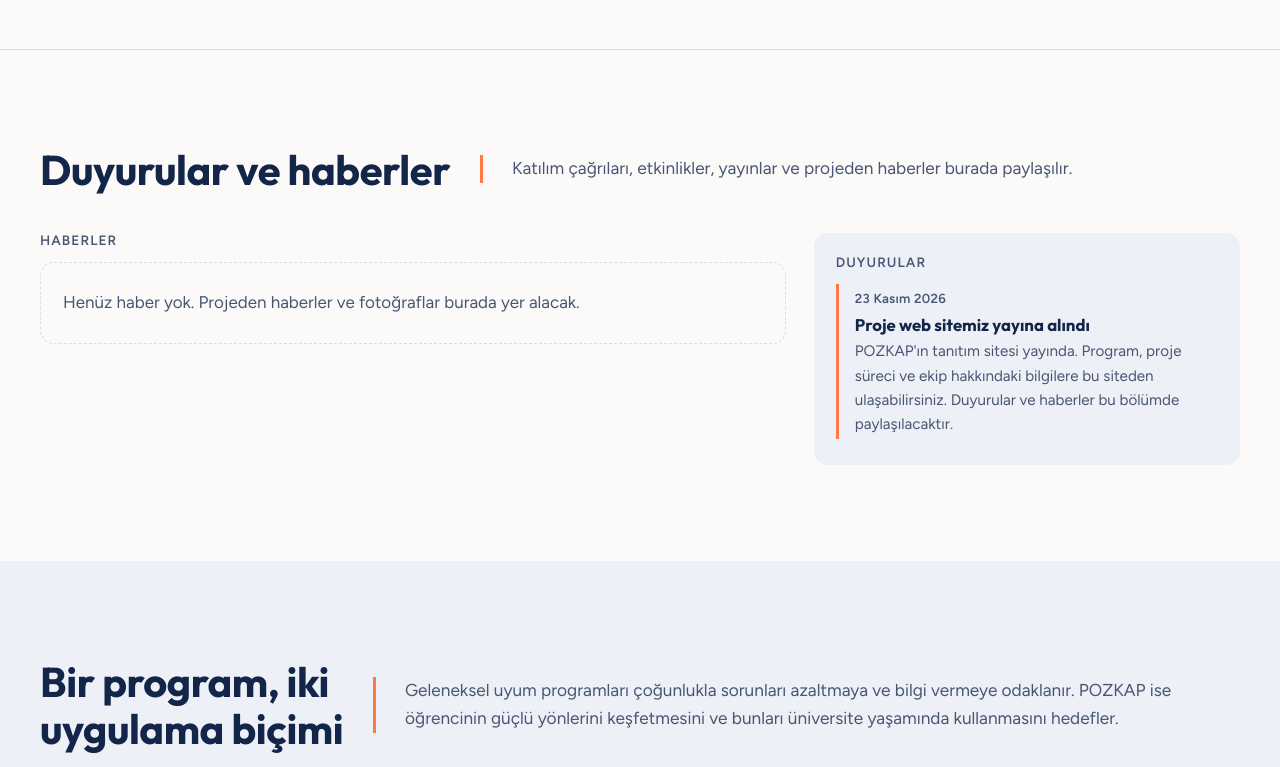
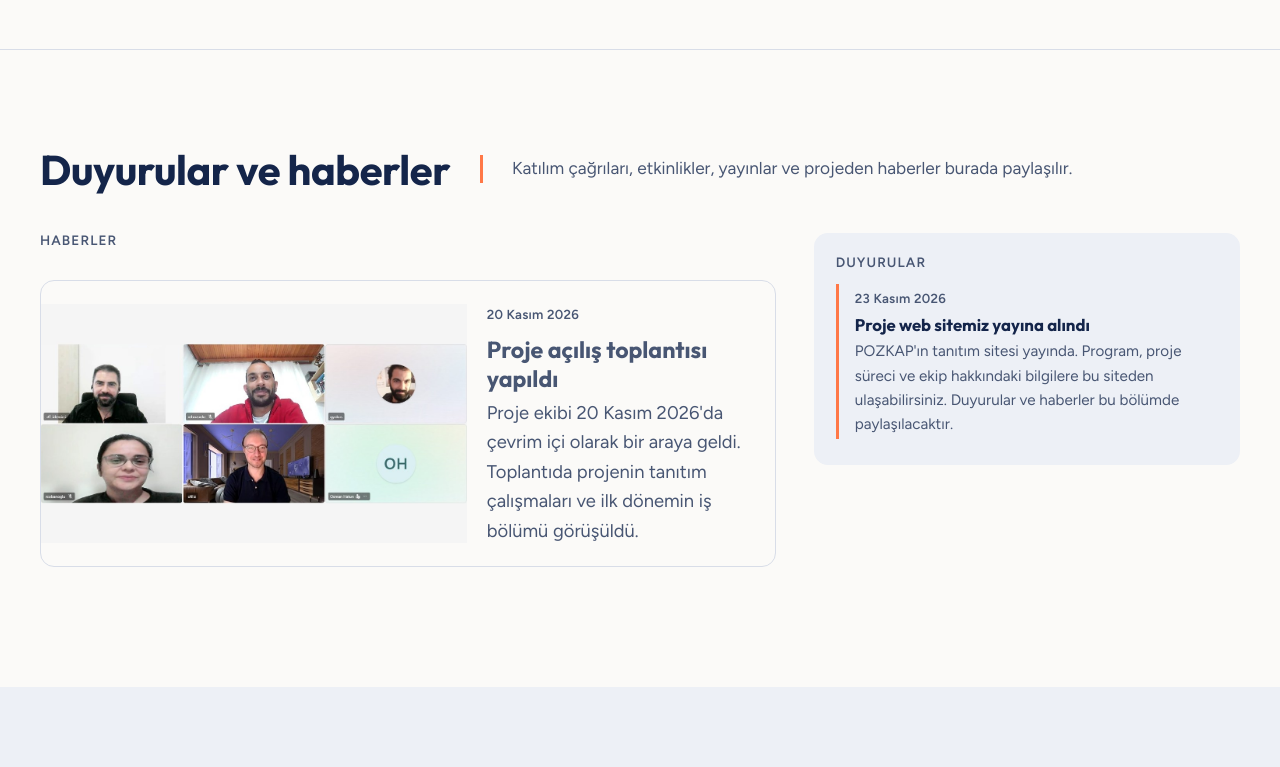
Before and after one commit to pozkap/pozkap.github.io, a plain HTML site: page index.html in a window 1280 px wide. Shown: the part 578-1345 px from the top of the page. Drawn offline with Linux system fonts and the light colour scheme.

Commit message:
Açılış toplantısı haberi (20 Kasım 2026)
- icerik.json: proje açılış toplantısı haberi ve görseli
- Öne çıkan haber kartında görsel oranı 16:9
- PANEL.md: panel kurulum notu güncellendi

Co-Authored-By: Claude Fable 5.2 <noreply@anthropic.com>

```diff
--- a/icerik.json
+++ b/icerik.json
@@ -10,5 +10,18 @@
       "baslik": "Our project website is live",
       "metin": "The POZKAP website is now online. You can find information about the program, the project timeline and the team here. Announcements and news will be shared in this section."
     }
+  },
+  {
+    "tur": "haber",
+    "tarih": "2026-11-20",
+    "gorsel": "/assets/haber/acilis-toplantisi.jpg",
+    "tr": {
+      "baslik": "Proje açılış toplantısı yapıldı",
+      "metin": "Proje ekibi 20 Kasım 2026'da çevrim içi olarak bir araya geldi. Toplantıda projenin tanıtım çalışmaları ve ilk dönemin iş bölümü görüşüldü."
+    },
+    "en": {
+      "baslik": "Project kick-off meeting held",
+      "metin": "The project team met online on 20 November 2026. The meeting covered the project's outreach work and the division of tasks for the first period."
+    }
   }
 ]
--- a/index.html
+++ b/index.html
@@ -11,7 +11,7 @@
 <link rel="preconnect" href="https://fonts.googleapis.com">
 <link rel="preconnect" href="https://fonts.gstatic.com" crossorigin>
 <link href="https://fonts.googleapis.com/css2?family=Outfit:wght@500;600;700;800&family=Figtree:wght@400;500;600&display=swap" rel="stylesheet">
-<link rel="stylesheet" href="style.css?v=8">
+<link rel="stylesheet" href="style.css?v=9">
 <meta name="theme-color" content="#fbfaf8" media="(prefers-color-scheme: light)">
 <meta name="theme-color" content="#0f1b33" media="(prefers-color-scheme: dark)">
 <meta property="og:type" content="website">
@@ -226,6 +226,6 @@
   </div>
 </footer>
 
-<script src="site.js?v=8" defer></script>
+<script src="site.js?v=9" defer></script>
 </body>
 </html>
--- a/style.css
+++ b/style.css
@@ -380,7 +380,7 @@ h2 { font-size: clamp(1.8rem, 3.4vw, 2.6rem); font-weight: 700; }
 .news-card { background: var(--paper); border: 1.5px solid var(--line); border-radius: var(--radius); overflow: hidden; display: flex; flex-direction: column; }
 .news-card img { width: 100%; aspect-ratio: 16 / 9; object-fit: cover; display: block; background: var(--panel); }
 .news-card.lead { grid-column: 1 / -1; }
-@media (min-width: 621px) { .news-card.lead:not(.no-img) { flex-direction: row; } .news-card.lead:not(.no-img) img { width: 52%; aspect-ratio: 4 / 3; } }
+@media (min-width: 621px) { .news-card.lead:not(.no-img) { flex-direction: row; } .news-card.lead:not(.no-img) img { width: 58%; aspect-ratio: 16 / 9; align-self: center; } }
 .news-body { padding: 18px 20px 20px; }
 .news-body h4 { font-family: var(--display); font-size: 1.2rem; line-height: 1.25; margin: 6px 0 6px; }
 .news-card.lead h4 { font-size: 1.45rem; }
```
Also changed, not shown: en/index.html (+2 -2 lines), assets/haber/acilis-toplantisi.jpg (added), 1 other file.
